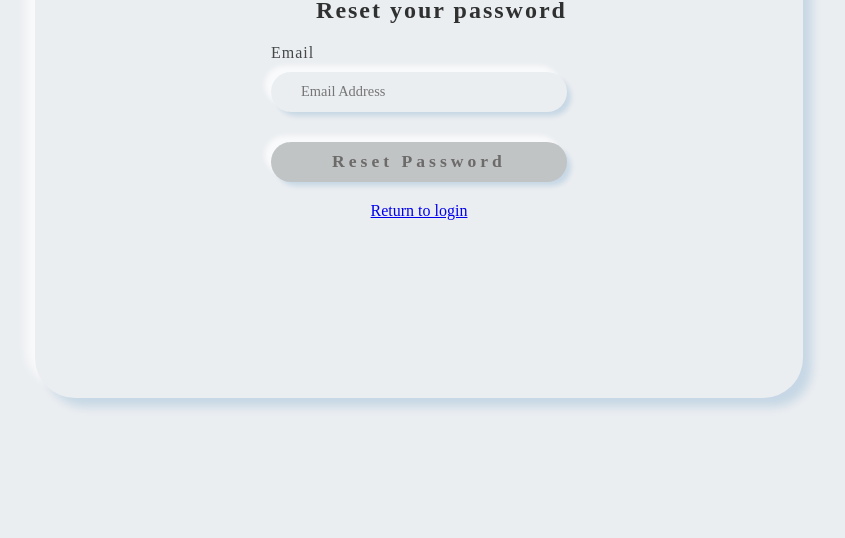
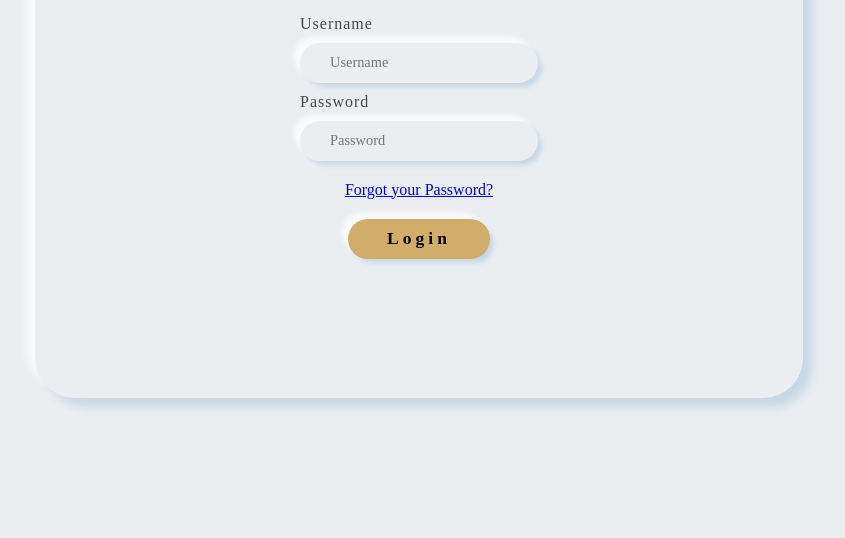
Before and after one commit to HimashaRandika/ProjectMine, a plain HTML site: page index.html in a window 1280 px wide. Shown: the part 262-800 px from the top of the page, without its empty margins (221-1066 px from the left). Drawn offline with Linux system fonts and the light colour scheme; a web font is replaced by a local one.

Commit message:
Add files via upload

```diff
--- a/index.html
+++ b/index.html
@@ -3,7 +3,7 @@
 <head>
   <meta charset="UTF-8">
   <meta name="viewport" content="width=device-width, initial-scale=1.0">
-  <title>Reset Password</title>
+  <title>LoginPage</title>
 
   <link href="">
   <link rel="stylesheet"    href="style.css">
@@ -15,22 +15,29 @@
       </div>
       <div class="content-box">
         <div class=" content">
-          <h2>Reset your password</h2>
+          <h2>Login</h2>
           <form action="">
             <div class="input-box">
-              <label for="inputEmail">Email  </label>
-              <input type="text" placeholder="Email Address"
+              <label for="inputUserName">Username</label>
+              <input type="text" placeholder="Username"
               id="inputUserName">
             </div>
 
+            <div class="input-box">
+              <label for="inputPassword">Password</label>
+              <input type="password" placeholder="Password"
+              id="inputPassword">
+            </div>
+
+            <div class="forgot">
+              <a rel="noopener noreferrer" href="#">Forgot your Password?</a>
 
               <div class="input-box">
-                <input type="Submit" value="Reset Password">
+                <input type="Submit" value="Login">
+
 
 
               </div>
-              <div class="returnlogin">
-                <a rel="noopener noreferrer" href="#">Return to login</a>
 
 
             </div>
--- a/style.css
+++ b/style.css
@@ -1,5 +1,5 @@
 
-@import url('https://fonts.googleapis.com/css2?family=Brawler&display=swap');
+  @import url('https://fonts.googleapis.com/css2?family=Brawler&display=swap');
 
 *
 {
@@ -64,10 +64,10 @@ body{
   color: rgba(0, 0,0,0.8);
   text-align: center;
   display: inline-block;
-  margin-bottom: 20px;
-  font-size: 1.5rem;
+  margin-bottom: 30px;
+  font-size: 2rem;
   letter-spacing: 2px;
-  margin-left: 45px;
+  margin-left: 65px;
 
 
 }
@@ -95,23 +95,21 @@ body{
 }
 
 .input-box input[type ="submit"]{
-  background-color: #c1c4c5;
-  color: rgba(95, 91, 91, 0.864);
+  background-color: hwb(39 41% 18%);
+  color: black;
   letter-spacing: 4px;
   font-size: 1.1rem;
   cursor: pointer;
   font-weight: bold;
-  width: 100%;
+  width: 65%;
   margin-top: 20px;
 
 
 }
-.container .content-box .returnlogin {
+.container .content-box .forgot {
   text-align: center;
   margin: 10px 10px 50px 10px;
-  text-decoration: none;
-  color: black;
 
   padding-bottom: 10px;
-
+  pa
 }
```
